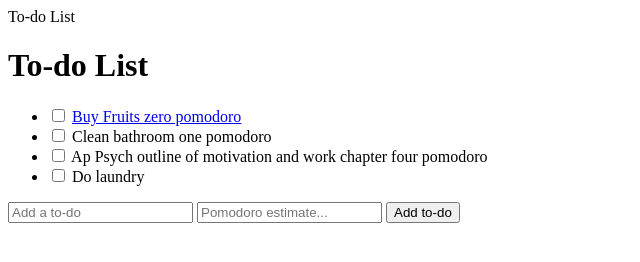
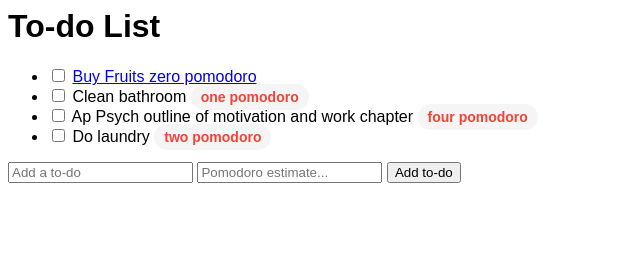
Before and after one commit to adalizcruz/todo_app_front_end, a plain HTML site: page index.html in a window 1280 px wide. Shown: the whole page, without its empty margins (0-640 px from the left). Drawn offline with Linux system fonts and the light colour scheme.

Commit message:
more styling

```diff
--- a/index.css
+++ b/index.css
@@ -0,0 +1,12 @@
+html{
+    font-family:Sans-serif;
+}
+
+.estimate{
+  font-weight:bold;
+  color:#F44336;
+  background-color:#F5F5F5;
+  border-radius:50px;
+  font-size:14px;
+  padding: 5px 10px 5px 10px;
+}
--- a/index.html
+++ b/index.html
@@ -1,23 +1,27 @@
 <html>
     <head>
-        <tittle>To-do List</tittle>
+        <title>To-Do List Application</title>
+        <link rel="stylesheet" href="index.css">
     </head>
         <body>
            <h1>To-do List </h1>
            <ul>
               <li>
                 <input type="checkbox">
-               <a href="show.html"> Buy Fruits  zero pomodoro</a>
+               <a href="show.html"> Buy Fruits zero pomodoro </a>
               <li>
                 <input type="checkbox">
-                Clean bathroom  one pomodoro</li>
+                Clean bathroom
+                <span class="estimate">one pomodoro</span>
+                </li>
               <li>
                 <input type="checkbox">
-                Ap Psych outline of motivation and work chapter  four pomodoro</li>
+                Ap Psych outline of motivation and work chapter <span class="estimate">four pomodoro</span>
+                </li>
               <li>
                 <input type="checkbox">
-                Do laundry
-              </li>
+                Do laundry <span class="estimate">two pomodoro</span>
+                </li>
          </ul>
          <input type="text" placeholder="Add a to-do">
          <input type="number" placeholder="Pomodoro estimate...">
```
